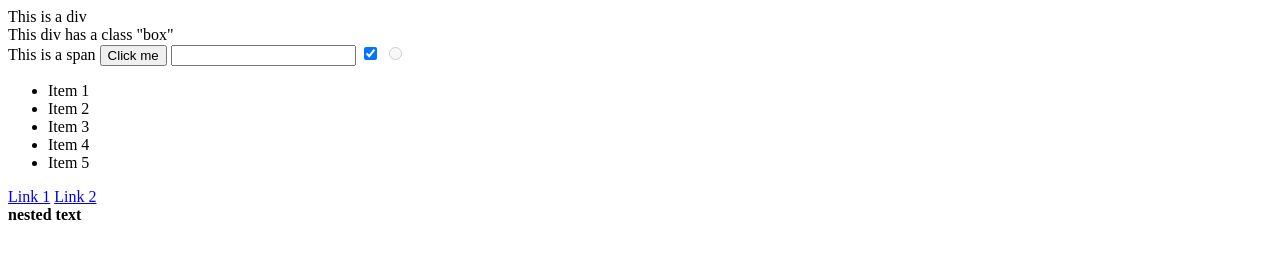
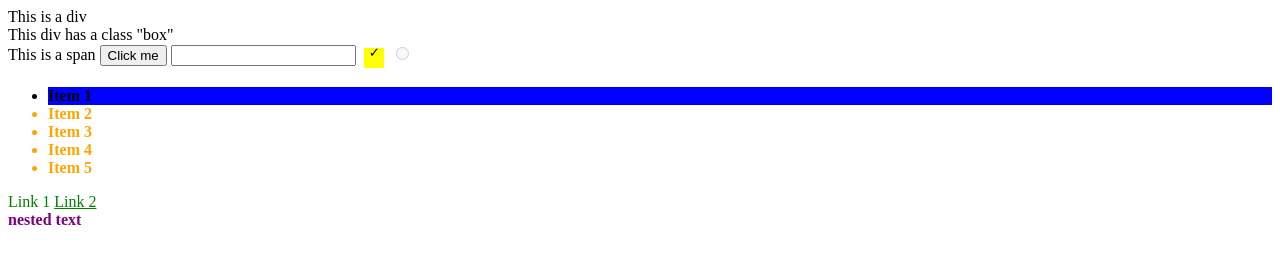
Before and after one commit to kurominh/hands-on-selector-2, a plain HTML site: page index.html in a window 1280 px wide. Drawn offline with Linux system fonts and the light colour scheme.

Commit message:
added steps on assignment

```diff
--- a/index.html
+++ b/index.html
@@ -3,6 +3,51 @@
   <head>
     <style>
       /* Add your CSS here */
+      div span b {
+        color: purple;
+      }
+      ul > li {
+        font-weight: bold;
+      }
+      ul ~ a {
+        color: green;
+      }
+      input[type="checkbox"]:checked {
+        background-color: yellow;
+
+        -webkit-appearance: none; /* Disables native styling */
+        appearance: none;
+        width: 20px; /* Custom size */
+        height: 20px; /* Custom size */
+      }
+
+      input[type="checkbox"]:checked:after {
+        content: "✓";
+        display: block;
+        color: black;
+        position: relative;
+        left: 5px; /* Center the check mark */
+        top: -3px;
+      }
+      input:disable {
+        background-color: gray;
+        color: white;
+      }
+      ul li:first-child {
+        background-color: blue;
+      }
+      a {
+        text-decoration: none;
+      }
+      a:last-of-type {
+        text-decoration: underline;
+      }
+      ul li:not(:first-child) {
+        color: orange;
+      }
+      input[type="text"] [required] {
+        box-shadow: 1px 1px 5px black;
+      }
     </style>
   </head>
   <body>
@@ -10,9 +55,9 @@
     <div class="box">This div has a class "box"</div>
     <span>This is a span</span>
     <button>Click me</button>
-  <input type="text" required>
-  <input type="checkbox" checked>
-  <input type="radio" disabled>
+    <input type="text" required />
+    <input type="checkbox" checked />
+    <input type="radio" disabled />
     <ul>
       <li>Item 1</li>
       <li>Item 2</li>
```
Also changed, not shown: 1 other file. Lines whose indentation alone changed are shown as unchanged.
